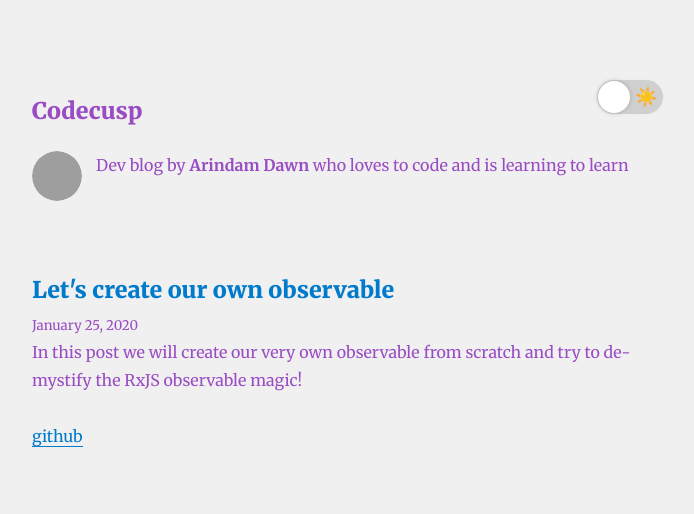
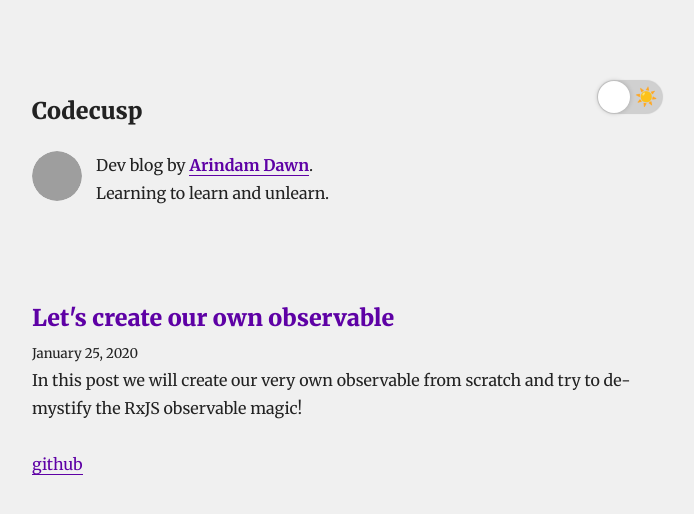
Before and after one commit to arindamdawn-zz/codecusp, a Gatsby site: page / in a window 1280 px wide. Shown: the whole page, without its empty margins (293-987 px from the left). Built offline with nearby package versions, Linux system fonts and the light colour scheme; Gatsby itself is replaced by a stand-in of ours; some packages are replaced by stand-ins of ours; grey boxes are pictures that could not be loaded.

Commit message:
updated bio

```diff
--- a/src/components/bio.js
+++ b/src/components/bio.js
@@ -51,8 +51,13 @@ const Bio = () => {
         }}
       />
       <p>
-        Dev blog by <strong>{author}</strong> who loves to code and is learning
-        to learn
+        Dev blog by{" "}
+        <strong>
+          <a href="www.github.com/arindamdawn">{author}</a>
+        </strong>
+        {"."}
+        <br />
+        Learning to learn and unlearn.
         {` `}
       </p>
     </div>
--- a/src/components/layout.css
+++ b/src/components/layout.css
@@ -1,21 +1,26 @@
 :root {
     --color-bg: #f0f0f0;
     --color-text: #994cc3;
+    --color-text-link: #994cc3;
     --color-primary: #000;
     --color-secondary: #0c969b;
     --color-header-bg: rgba(255, 255, 255, 0.9);
-  }
+}
 
-  html {
+html {
     box-sizing: border-box;
     color: #222222;
-  }
+}
+
+a {
+    color: var(--color-text-link);
+}
 
 
-  body {
+body {
     background: #f0f0f0;
     background: var(--color-bg);
     color: #994cc3;
     color: var(--color-text);
     transition: background 0.8s, color 0.8s;
-  }
+}
--- a/src/components/layout.js
+++ b/src/components/layout.js
@@ -8,18 +8,20 @@ import Header from "./header";
 import Footer from "./footer";
 
 const lightTheme = {
-  "--color-text": "#994cc3",
+  "--color-text": "#222",
   "--color-bg": "#f0f0f0",
   "--color-primary": "#EF5350",
   "--color-secondary": "#0c969b",
-  "--color-header-bg": "rgba(255, 255, 255, 0.9)"
+  "--color-header-bg": "rgba(255, 255, 255, 0.9)",
+  "--color-text-link": "#5e01a5",
 };
 const darkTheme = {
-  "--color-text": "#82AAFF",
+  "--color-text": "hsla(0,0%,100%,0.88)",
   "--color-bg": "#011627",
   "--color-primary": "#c792ea",
-  "--color-secondary": "#7fdbca",
-  "--color-header-bg": "rgba(1, 10, 18, 0.9)"
+  "--color-secondary": "#ffffff",
+  "--color-header-bg": "rgba(1, 10, 18, 0.9)",
+  "--color-text-link": "#d5a1fd",
 };
 
 export const ModeContext = createContext("light");
```
